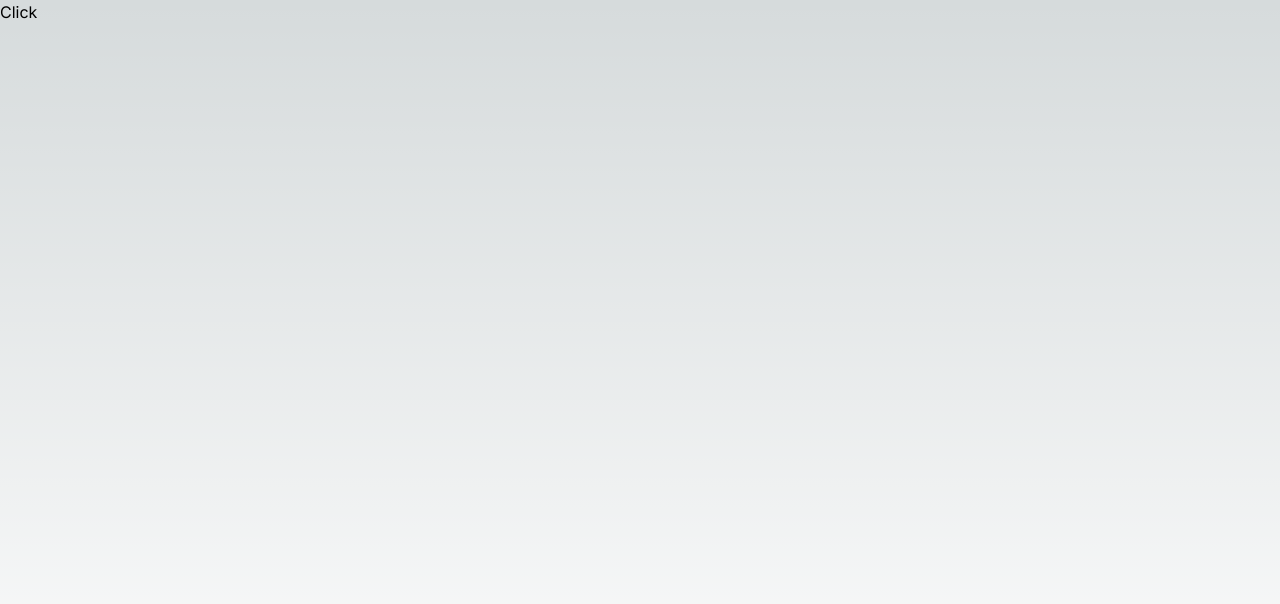
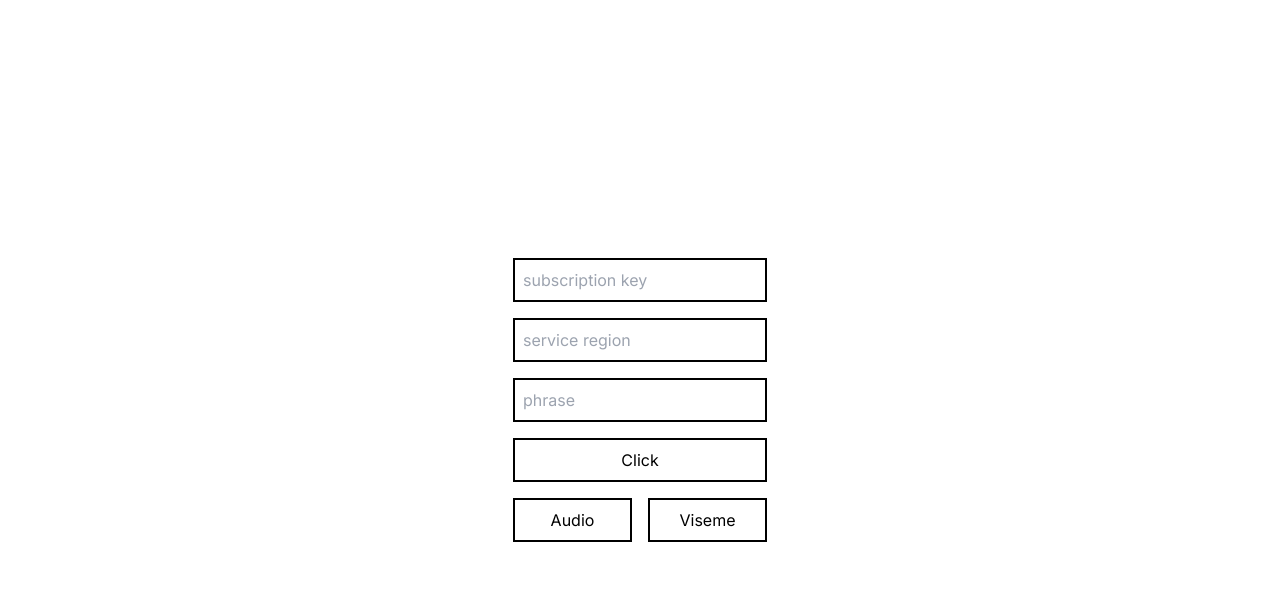
Before and after one commit to junotb/next-ms-speech-sdk, a Next.js app: page / in a window 1280 px wide. Shown: the top 604 px of the page. Built offline with nearby package versions, Linux system fonts and the light colour scheme.

Commit message:
write azure tts services

```diff
--- a/src/app/globals.css
+++ b/src/app/globals.css
@@ -4,24 +4,17 @@
 
 :root {
   --foreground-rgb: 0, 0, 0;
-  --background-start-rgb: 214, 219, 220;
-  --background-end-rgb: 255, 255, 255;
+  --background-rgb: 255, 255, 255;
 }
 
 @media (prefers-color-scheme: dark) {
   :root {
     --foreground-rgb: 255, 255, 255;
-    --background-start-rgb: 0, 0, 0;
-    --background-end-rgb: 0, 0, 0;
+    --background-rgb: 0, 0, 0;
   }
 }
 
 body {
   color: rgb(var(--foreground-rgb));
-  background: linear-gradient(
-      to bottom,
-      transparent,
-      rgb(var(--background-end-rgb))
-    )
-    rgb(var(--background-start-rgb));
+  background: rgb(var(--background-rgb));
 }
--- a/src/app/layout.tsx
+++ b/src/app/layout.tsx
@@ -16,7 +16,10 @@ export default function RootLayout({
 }) {
   return (
     <html lang="en">
-      <body className={inter.className}>{children}</body>
+      <body
+        suppressHydrationWarning={true}
+        className={inter.className}
+      >{children}</body>
     </html>
   )
 }
--- a/src/app/page.tsx
+++ b/src/app/page.tsx
@@ -1,47 +1,157 @@
 "use client";
 
+import speech_to_text_rest from "@/services/rest/speechtotext";
+import { Viseme } from "@/types/Viseme";
+import Script from "next/script";
+import { useEffect, useRef, useState } from "react";
+
 const Home = () => {
+  const [isSdk, setIsSdk] = useState(true);
+  const [audio, setAudio] = useState("");
+  const [viseme, setViseme] = useState("");
+
+  const refStartSpeakTextAsyncButton = useRef<HTMLButtonElement>(null);
+  const refSubscriptionKey = useRef<HTMLInputElement>(null);
+  const refServiceRegion = useRef<HTMLInputElement>(null);
+  const refPhrase = useRef<HTMLInputElement>(null);
+  const refAudio = useRef<HTMLAnchorElement>(null);
+  const refViseme = useRef<HTMLAnchorElement>(null);
+
   const SPEECH_KEY = process.env.SPEECH_KEY!;
   const SPEECH_REGION = process.env.SPEECH_REGION!;
 
-  /*
-    curl --location --request POST "https://%SPEECH_REGION%.tts.speech.microsoft.com/cognitiveservices/v1" ^
-    --header "Ocp-Apim-Subscription-Key: %SPEECH_KEY%" ^
-    --header "Content-Type: application/ssml+xml" ^
-    --header "X-Microsoft-OutputFormat: audio-16khz-128kbitrate-mono-mp3" ^
-    --header "User-Agent: curl" ^
-    --data-raw "<speak version='1.0' xml:lang='en-US'><voice xml:lang='en-US' xml:gender='Female' name='en-US-JennyNeural'>my voice is my passport verify me</voice></speak>" --output output.mp3
-  */
+  const tts = () => {
+    if (!isSdk) {
+      tts_rest_deprecated();
+      return;
+    }
 
-  const tts = async () => {
-    const file = await fetch(`https://${SPEECH_REGION}.tts.speech.microsoft.com/cognitiveservices/v1`, {
-      method: "POST",
-      headers: {
-        "Ocp-Apim-Subscription-Key": SPEECH_KEY,
-        "Content-Type": "application/ssml+xml",
-        "X-Microsoft-OutputFormat": "audio-16khz-128kbitrate-mono-mp3",
-        "User-Agent": "curl"
+    // Subscription Key 필드 Disabled 시작
+    refSubscriptionKey.current!.disabled = true;
+
+    // Subscription Key 필드 입력여부 검사
+    if (refSubscriptionKey.current!.value === "") {
+      alert("Please enter your Microsoft Cognitive Services Speech subscription key!");
+
+      // Subscription Key 필드 Disabled 종료
+      refSubscriptionKey.current!.disabled = false;
+      return;
+    }
+
+    // SSML 작성
+    const ssml = `
+      <speak version='1.0' xml:lang='en-US'>
+        <voice xml:lang='en-US' xml:gender='Female' name='en-US-JennyNeural'>
+          ${refPhrase.current!.value}
+        </voice>
+      </speak>
+    `;
+
+    // Synthesizer 객체 생성
+    const speechConfig = window.SpeechSDK.SpeechConfig.fromSubscription(refSubscriptionKey.current!.value, refServiceRegion.current!.value);
+    const audioConfig = window.SpeechSDK.AudioConfig.fromDefaultSpeakerOutput();
+    let synthesizer = new window.SpeechSDK.SpeechSynthesizer(speechConfig, audioConfig);
+
+    synthesizer.speakSsmlAsync(
+      ssml,
+      (result: any) => {
+        // Subscription Key 필드 Disabled 종료
+        refStartSpeakTextAsyncButton.current!.disabled = false;
+
+        if (result.reason === window.SpeechSDK.ResultReason.SynthesizingAudioCompleted) {
+          //refAudio.current!.download = result.audioData;
+        }
+
+        synthesizer.close();
+        synthesizer = undefined;
       },
-      body: `
-        <speak version='1.0' xml:lang='en-US'>
-          <voice xml:lang='en-US' xml:gender='Female' name='en-US-JennyNeural'>
-            my voice is my passport verify me
-          </voice>
-        </speak>
-      `
-    })
-    .then(response => response.blob())
-    .then(blob => new File([blob], 'tts.wav', { lastModified: Date.now() }));
+      (error: any) => {
+        // Subscription Key 필드 Disabled 종료
+        refStartSpeakTextAsyncButton.current!.disabled = false;
 
-    var a = document.createElement("a");
-    a.href = window.URL.createObjectURL(file);
+        window.console.log(error);
+
+        synthesizer.close();
+        synthesizer = undefined;
+      }
+    );
+
+    // Subscribes to viseme received event
+    let visemes: any[] = [];
+
+    synthesizer.visemeReceived = (s: any, e: any) => {
+      //window.console.log("(Viseme), Audio offset: " + e.audioOffset / 10000 + "ms. Viseme ID: " + e.visemeId);
+
+      // `Animation` is an xml string for SVG or a json string for blend shapes
+      const animation = e.Animation;
+
+      const viseme: Viseme = {
+        offset: e.audioOffset / 10000,
+        id: e.visemeId
+      }
+      visemes.push(viseme);
+    }
+  };
+
+  const tts_rest_deprecated = async () => {
+    const ssml = `
+      <speak version='1.0' xml:lang='en-US'>
+        <voice xml:lang='en-US' xml:gender='Female' name='en-US-JennyNeural'>
+          ${refPhrase.current!.value}
+        </voice>
+      </speak>
+    `
+
+    const result = await speech_to_text_rest(refSubscriptionKey.current!.value, refServiceRegion.current!.value, ssml, "test.mp3");
+    download(result);
+  }
+
+  const download = (result: any) => {
+    let a = document.createElement("a");
+    a.href = window.URL.createObjectURL(result);
     a.download = "FILENAME2.mp3";
     a.click();
-  }
+  };
 
   return (
-    <main className="min-h-screen">
-      <button onClick={tts}>Click</button>
+    <main className="flex flex-col justify-center items-center min-h-screen">
+      <div className="flex flex-col justify-center items-center gap-4">
+        <input
+          ref={refSubscriptionKey}
+          placeholder="subscription key"
+          className="w-full p-2 bg-transparent border-2 border-black dark:border-white"
+          defaultValue={SPEECH_KEY}
+        />
+        <input
+          ref={refServiceRegion}
+          placeholder="service region"
+          className="w-full p-2 bg-transparent border-2 border-black dark:border-white"
+          defaultValue={SPEECH_REGION}
+        />
+        <input
+          ref={refPhrase}
+          placeholder="phrase"
+          className="w-full p-2 bg-transparent border-2 border-black dark:border-white"
+        />
+        <button
+          ref={refStartSpeakTextAsyncButton}
+          className="w-full p-2 bg-transparent border-2 border-black dark:border-white"
+          onClick={tts}
+        >Click</button>
+        <div className="flex w-full gap-4">
+          <a
+            ref={refAudio}
+            download={audio}
+            className={`w-full p-2 border-2 border-black dark:border-white text-center ${(audio === '') ? 'pointer-events-none cursor-default' : ''}`}
+          >Audio</a>
+          <a
+            ref={refViseme}
+            download={viseme}
+            className={`w-full p-2 border-2 border-black dark:border-white text-center ${(viseme === '') ? 'pointer-events-none cursor-default' : ''}`}
+          >Viseme</a>
+        </div>
+      </div>
+      <Script src="https://aka.ms/csspeech/jsbrowserpackageraw" />
     </main>
   )
 };
--- /dev/null
+++ b/src/services/rest/speechtotext.ts
@@ -0,0 +1,26 @@
+const speech_to_text_rest = async (SPEECH_KEY: string, SPEECH_REGION: string, SSML:string, FILE_NAME: string): Promise<Blob> => {
+  /*
+    curl --location --request POST "https://%SPEECH_REGION%.tts.speech.microsoft.com/cognitiveservices/v1" ^
+    --header "Ocp-Apim-Subscription-Key: %SPEECH_KEY%" ^
+    --header "Content-Type: application/ssml+xml" ^
+    --header "X-Microsoft-OutputFormat: audio-16khz-128kbitrate-mono-mp3" ^
+    --header "User-Agent: curl" ^
+    --data-raw "<speak version='1.0' xml:lang='en-US'><voice xml:lang='en-US' xml:gender='Female' name='en-US-JennyNeural'>my voice is my passport verify me</voice></speak>" --output output.mp3
+  */
+
+  const blob = await fetch(`https://${SPEECH_REGION}.tts.speech.microsoft.com/cognitiveservices/v1`, {
+    method: "POST",
+    headers: {
+      "Ocp-Apim-Subscription-Key": SPEECH_KEY,
+      "Content-Type": "application/ssml+xml",
+      "X-Microsoft-OutputFormat": "audio-16khz-128kbitrate-mono-mp3",
+      "User-Agent": "curl"
+    },
+    body: SSML
+  })
+  .then(response => response.blob());
+
+  return blob;
+}
+
+export default speech_to_text_rest;
--- /dev/null
+++ b/src/types/Viseme.d.ts
@@ -0,0 +1,4 @@
+export type Viseme = {
+    offset: number,
+    id: number
+}
```
Also changed, not shown: src/types/window.d.ts (added, +7 -0 lines), src/services/sdk/speechtotext.ts (added).
